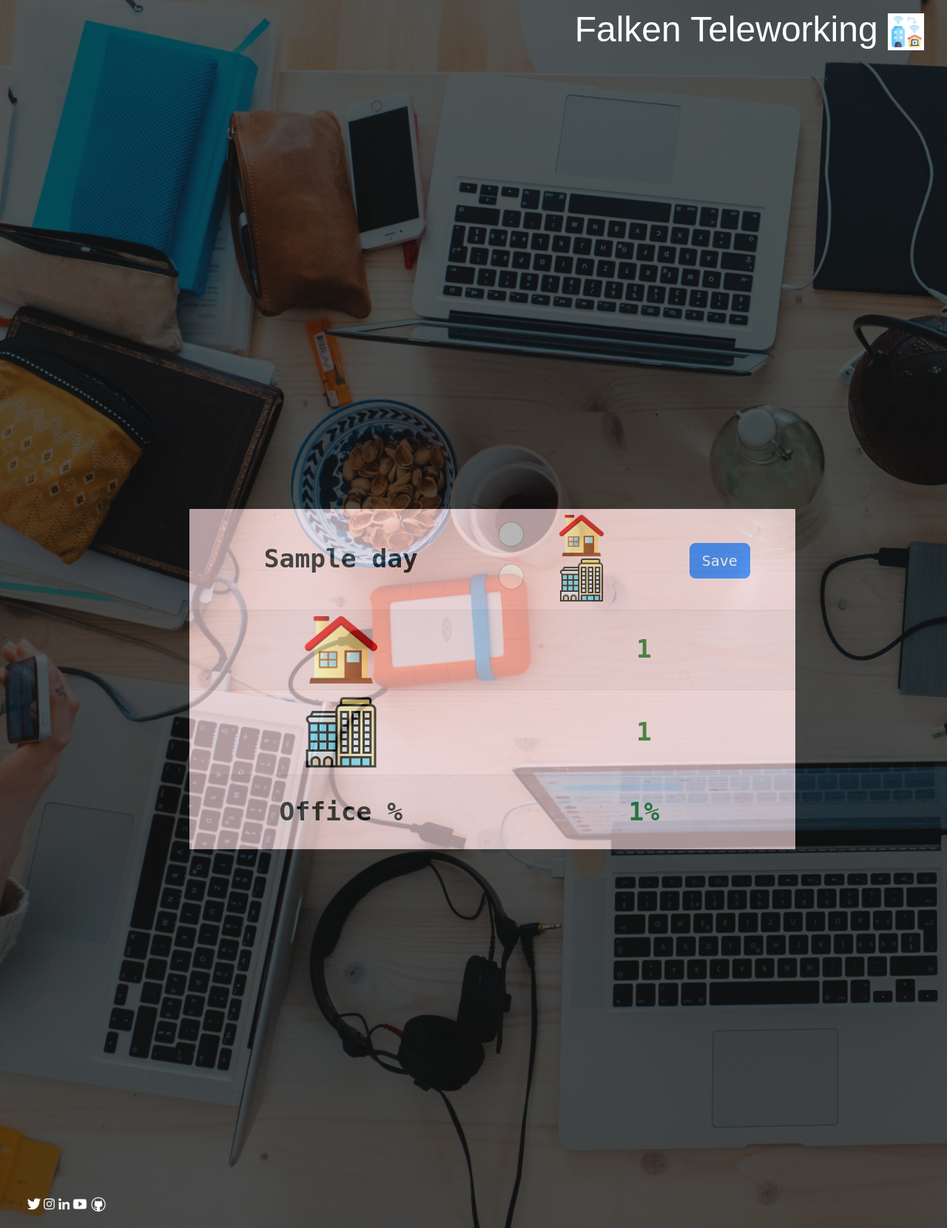
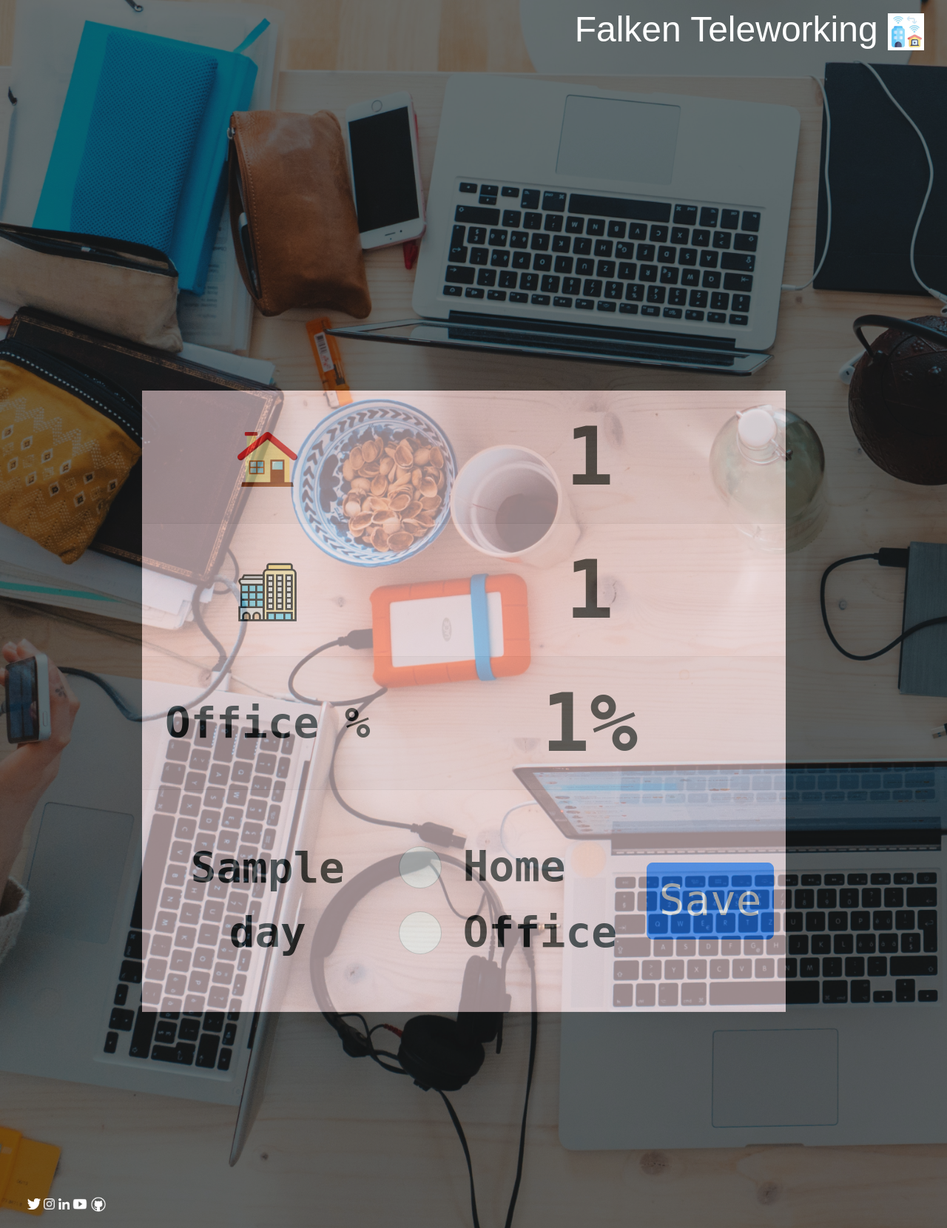
Before and after one commit to falken20/falken_teleworking, a Flask app: template templates/index.html in a window 1280 px wide. Shown: the whole page at 74% size. Run offline with Flask 2, Linux system fonts and the light colour scheme; the template is opened without the code that fills it: most values are stand-ins (such as "Sample title", 1, 10 or a date in 2020); parts of the project's set-up code (start-up, migrations or seed data) failed here and were passed over; some libraries are stand-ins or nearby versions.

Commit message:
Place elements in main page

```diff
--- a/falken_teleworking/main.py
+++ b/falken_teleworking/main.py
@@ -38,7 +38,7 @@ def home():
 
     count_home = Teleworking.get_count_days("true")
     count_office = Teleworking.get_count_days("false")
-    percent = count_office / (count_home + count_office) * 100
+    percent = round(count_office / (count_home + count_office) * 100, 2)
 
     return render_template("index.html",
                            day=datetime.now().date(),
--- a/static/main.css
+++ b/static/main.css
@@ -19,11 +19,11 @@
 
 .aboutPageText {
     text-align: center;
-    align-content: center;
+    align-content: center !important;
     color: white;
     font-family: Monospace, Arial, Helvetica, sans-serif;
     font-size: 150%;
-    padding-left: 20%;
+    padding-left: 15%;
 }
 
 .aboutPageAuthor {
@@ -41,7 +41,7 @@
     background-color: black;
     height: 100%;
     width: 100%;
-    opacity: 0.65;
+    opacity: 0.55;
 }
 
 .contactPage {
@@ -136,7 +136,7 @@ a:visited {
 
 .appData {
     color: black !important;
-    font-size: 30%;
+    font-size: 150% !important;
     text-align: left;
 }
 
@@ -175,19 +175,19 @@ a:visited {
 .table td {
     text-align: center;
     vertical-align: middle;
-    color: rgb(6, 96, 6) !important;
-    font-size: 160%;
+    color: black !important;
+    font-size: 80%;
     font-weight: bold;
  }
 
  .table th {
     text-align: center;
     vertical-align: middle;
-    font-size: 160%;
+    font-size: 80%;
  }
 
  .table tr {
-     height: 100px;
+     height: 180px;
  }
 
  .iconData {
--- a/templates/index.html
+++ b/templates/index.html
@@ -23,39 +23,41 @@
     <div class="section aboutPage">
         <div class="aboutPageLayer">
             <div class="aboutPageText">
-                <table class="table table-danger table-striped appData" style="width: 80%">
+                <table class="table table-danger table-striped" style="width: 80%">
                     <thead>
                         <tr style="height: 60px;">
-                            <form method="POST">
-                                <th scope="col" style="width: 50%">{{ day }}</th>
-                                <th scope="col" style="width: 25%">
-                                    <div class="form-check form-check-inline">
-                                        <input class="form-check-input" type="radio" name="work_home" id="placeWork1" value="True">
-                                        <label class="form-check-label" for="placeWork1"><img src="/static/assets/home.png" class="iconSmall"></label>
-                                    </div>
-                                    <div class="form-check form-check-inline">
-                                        <input class="form-check-input" type="radio" name="work_home" id="placeWork2" value="False">
-                                        <label class="form-check-label" for="placeWork2"><img src="/static/assets/office.png" class="iconSmall"></label>
-                                    </div>
-                                </th>
-                                <th scope="col" style="width: 25%">
-                                    <button type="submit" class="btn btn-primary btn-lg btn-block">Save</button>
-                                </th>
-                            </form>
                         </tr>
                     </thead>
                     <tbody>
                         <tr>
                             <th scope="row"><img src="/static/assets/home.png" class="iconData"></th>
-                            <td title="Home days" colspan="2">{{ count_home }}</td>
+                            <td title="Home days" colspan="2" class="appData">{{ count_home }}</td>
                         </tr>
                         <tr>
                             <th scope="row"><img src="/static/assets/office.png" class="iconData"></th>
-                            <td title="Office days" colspan="2">{{ count_office }}</td>
+                            <td title="Office days" colspan="2" class="appData">{{ count_office }}</td>
                         </tr>
                         <tr>
                             <th scope="row">Office %</th>
-                            <td title="Current Rate" colspan="2">{{ percent }}%</td>
+                            <td title="Current Rate" colspan="2" class="appData">{{ percent }}%</td>
+                        </tr>
+                        <tr style="height: 100px;">
+                            <form method="POST">
+                                <th scope="col" style="width: 50%;">{{ day }}</th>
+                                <th scope="col" style="width: 25%; text-align: left !important;">
+                                    <div class="form-check form-check-inline">
+                                        <input class="form-check-input" type="radio" name="work_home" id="placeWork1" value="True">
+                                        <label class="form-check-label" for="placeWork1">Home</label>
+                                    </div>
+                                    <div class="form-check form-check-inline">
+                                        <input class="form-check-input" type="radio" name="work_home" id="placeWork2" value="False">
+                                        <label class="form-check-label" for="placeWork2">Office</label>
+                                    </div>
+                                </th>
+                                <th scope="col" style="width: 25%; height: 300px !important;">
+                                    <button type="submit" class="btn btn-primary btn-lg btn-block" style="font-size: 100% !important;">Save</button>
+                                </th>
+                            </form>
                         </tr>
                    </tbody>
                   </table>
```
